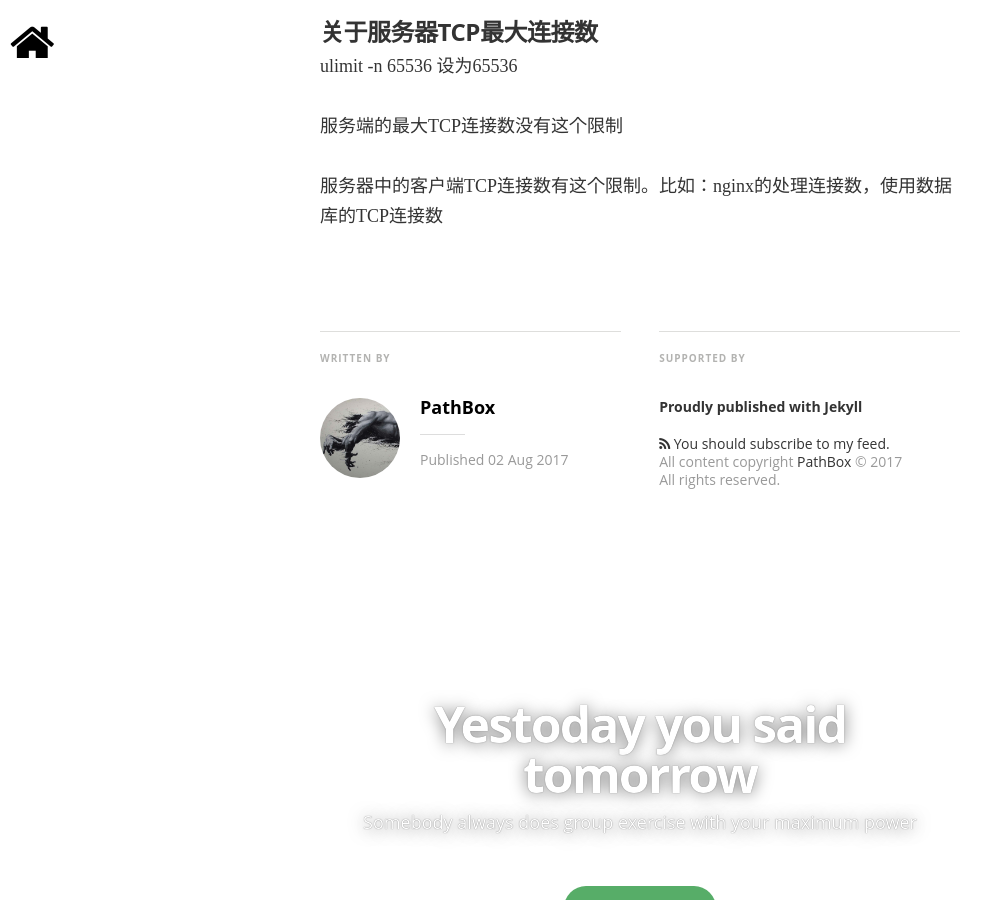
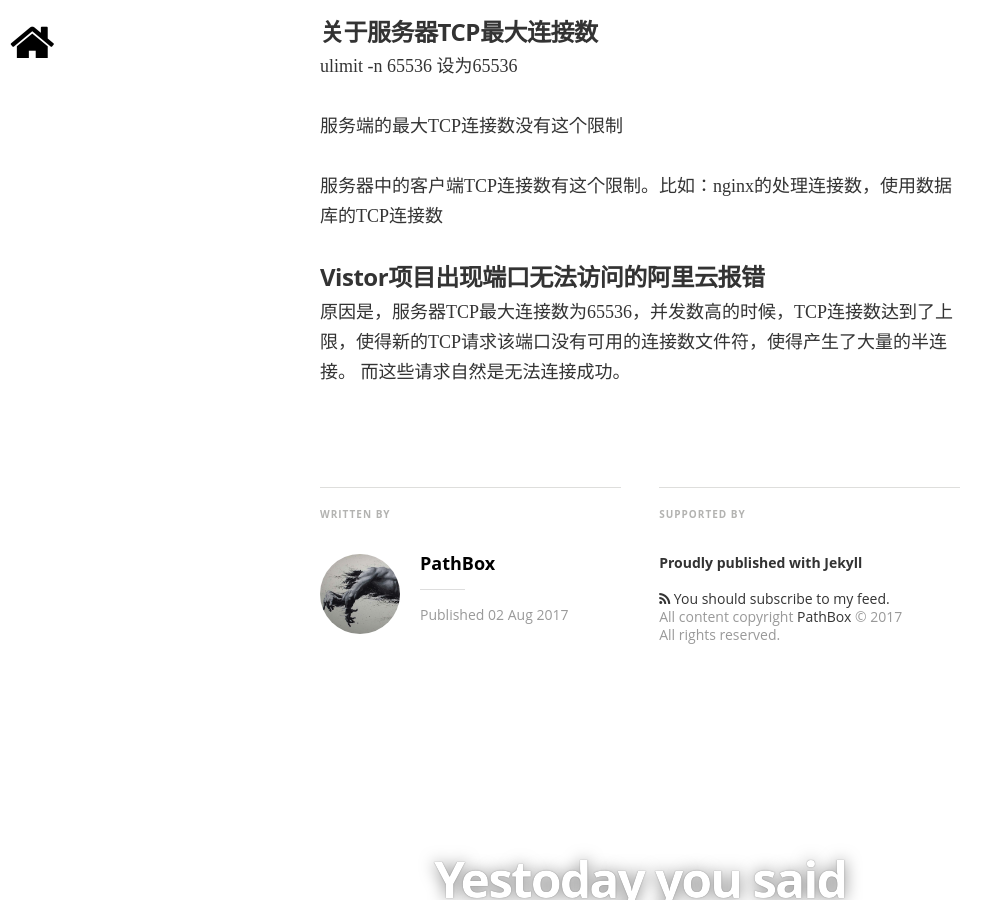
Before and after one commit to pathbox/pathbox.github.io, a Jekyll site: the page built from _posts/2017-08-02-work-summary-in-Udesk-seven.md, in a window 1280 px wide and 900 px high, scrolled down 3534 px. Shown: the whole window, without its empty margins (0-1004 px from the left). Built offline with Jekyll 4.4.1, drawn with Linux system fonts in a browser that asks for light colours; nearby versions of some CDN libraries; some web fonts are replaced; comment, search, counter and statistics services are not loaded.

Commit message:
端口无法访问的阿里云报错

```diff
--- a/_posts/2017-08-02-work-summary-in-Udesk-seven.md
+++ b/_posts/2017-08-02-work-summary-in-Udesk-seven.md
@@ -121,3 +121,7 @@ ulimit -n 65536 设为65536
 服务端的最大TCP连接数没有这个限制
 
 服务器中的客户端TCP连接数有这个限制。比如：nginx的处理连接数，使用数据库的TCP连接数
+
+##### Vistor项目出现端口无法访问的阿里云报错
+原因是，服务器TCP最大连接数为65536，并发数高的时候，TCP连接数达到了上限，使得新的TCP请求该端口没有可用的连接数文件符，使得产生了大量的半连接。
+而这些请求自然是无法连接成功。
```
